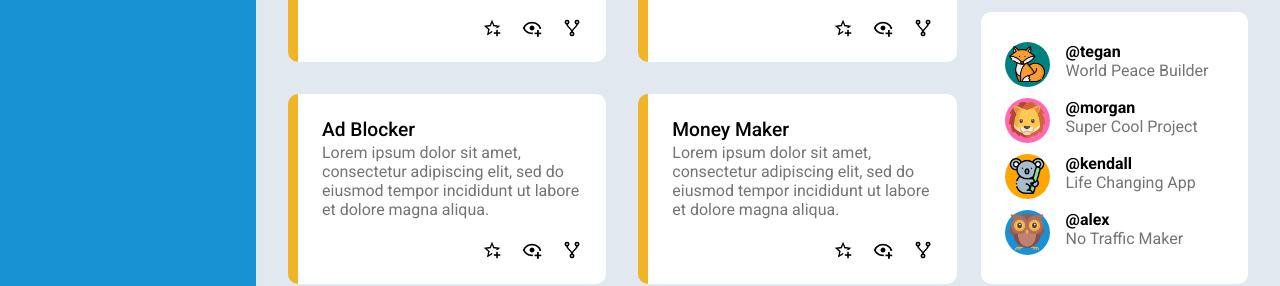
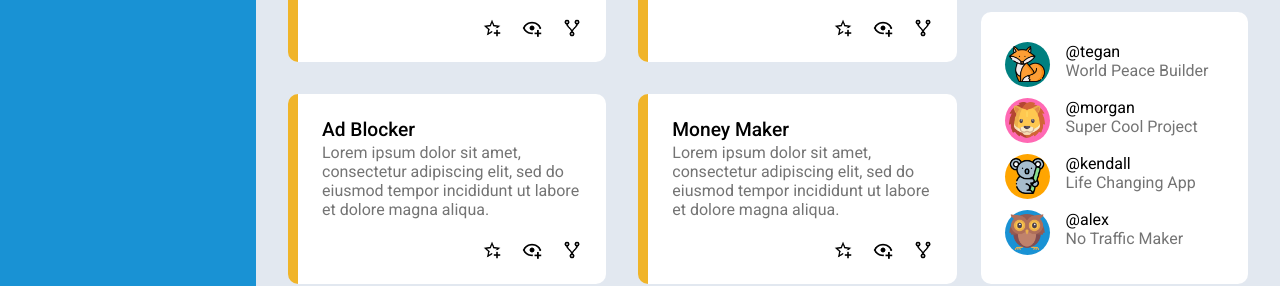
Before and after one commit to Samuelodan/admin-dashboard, a plain HTML site: page index.html in a window 1280 px wide. Shown: the part 572-858 px from the top of the page. Drawn offline with Linux system fonts and the light colour scheme.

Commit message:
Reduce font-weight of usernames in trending card

```diff
--- a/styles/style.scss
+++ b/styles/style.scss
@@ -284,6 +284,10 @@ article {
           gap: 1rem;
           //border: 1px solid red;
 
+          h4 {
+            font-weight: 400;
+          }
+
           .pfp-div {
             width: 45px;
             height: 45px;
```
Also changed, not shown: styles/style.css, 1 other file.
